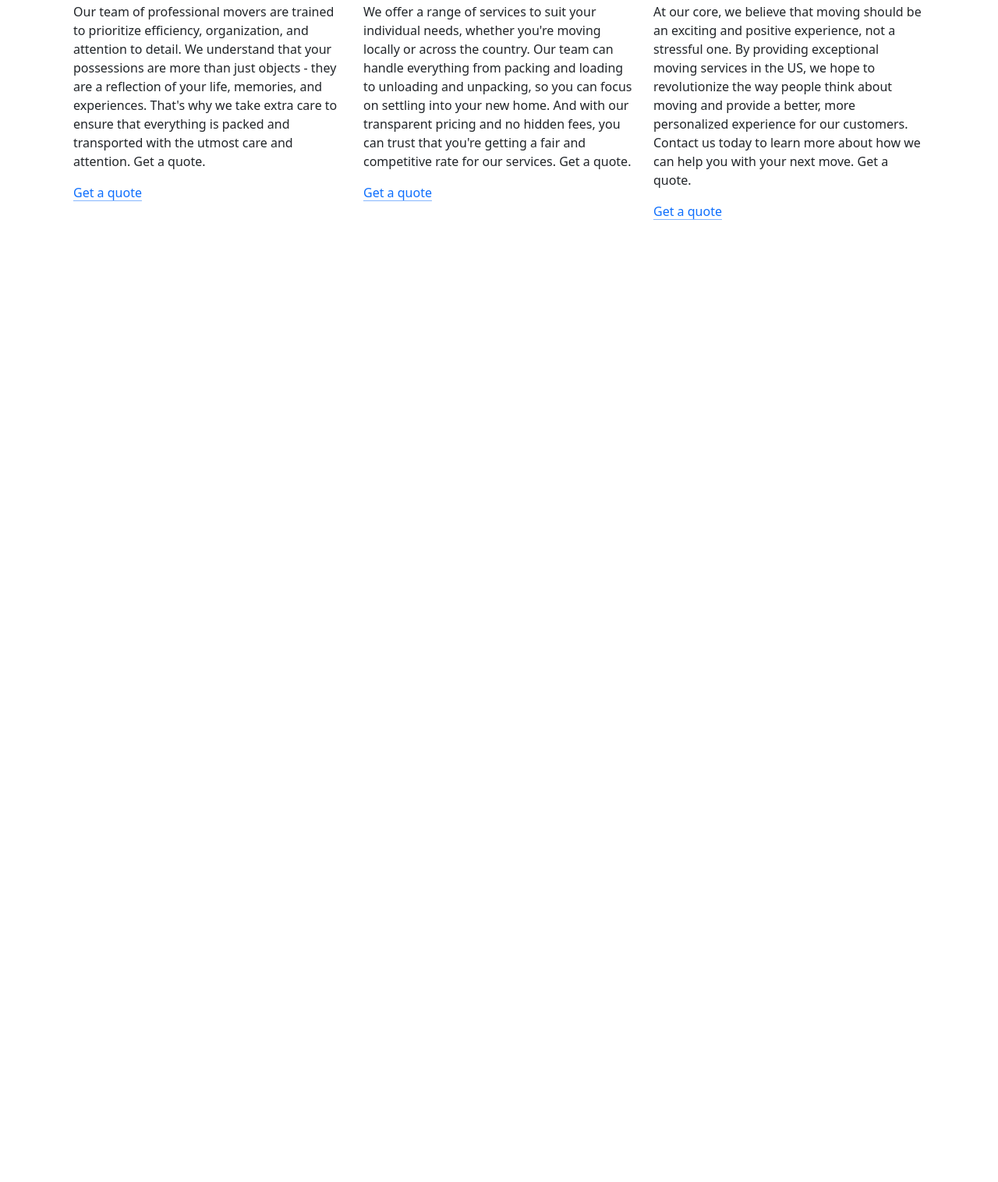
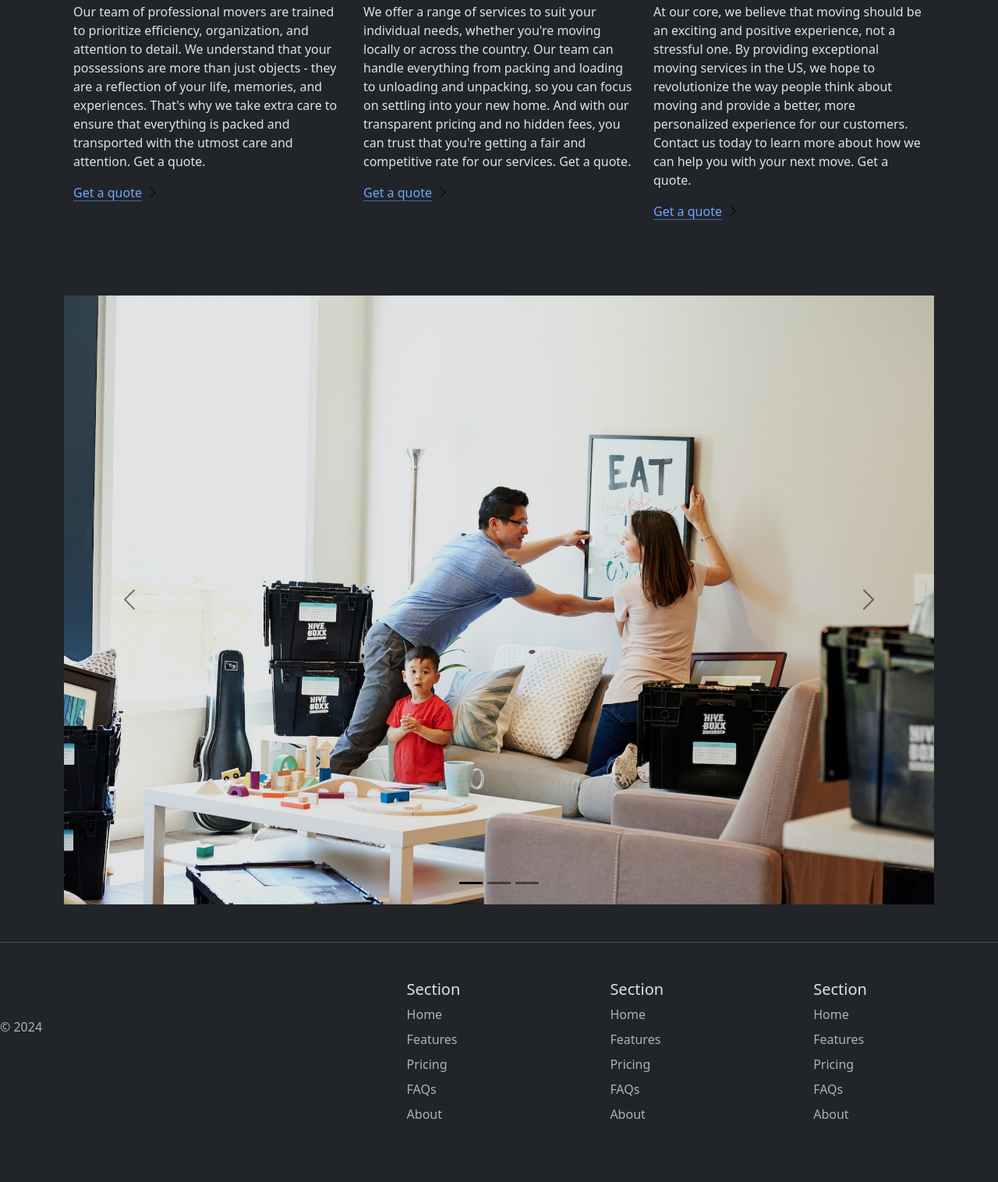
Before and after one commit to dsimplichev/CSS, a plain HTML site: page Bootstrap+Components/11.2 Bootstrap Components/index.html in a window 1280 px wide. Shown: the part 1063-2579 px from the top of the page at 78% size. Before the commit the page ends 1442 px from the top, so only its background shows below. Drawn offline with nearby package versions, Linux system fonts and the light colour scheme.

Commit message:
finish with bootstrap components

```diff
--- a/Bootstrap+Components/11.2 Bootstrap Components/index.html
+++ b/Bootstrap+Components/11.2 Bootstrap Components/index.html
@@ -1,5 +1,5 @@
 <!DOCTYPE html>
-<html lang="en">
+<html lang="en" data-bs-theme="dark">
 
 <head>
   <meta charset="UTF-8">
@@ -81,7 +81,7 @@
           Get a quote.</p>
         <a href="#" class="icon-link">
           Get a quote
-          <svg class="bi"><use xlink:href="#chevron-right"></use></svg>
+          <img src="./chevron-right.svg" alt="chevron"/>
         </a>
       </div>
       <div class="feature col">
@@ -93,7 +93,7 @@
           Get a quote.</p>
         <a href="#" class="icon-link">
           Get a quote
-          <svg class="bi"><use xlink:href="#chevron-right"></use></svg>
+          <img src="./chevron-right.svg" alt="chevron"/>
         </a>
       </div>
       <div class="feature col">
@@ -105,12 +105,86 @@
           Get a quote.</p>
         <a href="#" class="icon-link">
           Get a quote
-          <svg class="bi"><use xlink:href="#chevron-right"></use></svg>
+          <img src="./chevron-right.svg" alt="chevron"/>
         </a>
       </div>
     </div>
   </div>
 
+  <div class="container">
+  <div id="carouselExampleIndicators" class="carousel slide">
+    <div class="carousel-indicators">
+      <button type="button" data-bs-target="#carouselExampleIndicators" data-bs-slide-to="0" class="active" aria-current="true" aria-label="Slide 1"></button>
+      <button type="button" data-bs-target="#carouselExampleIndicators" data-bs-slide-to="1" aria-label="Slide 2"></button>
+      <button type="button" data-bs-target="#carouselExampleIndicators" data-bs-slide-to="2" aria-label="Slide 3"></button>
+    </div>
+    <div class="carousel-inner">
+      <div class="carousel-item active">
+        <img src="./family.jpg" class="d-block w-100" alt="family">
+      </div>
+      <div class="carousel-item">
+        <img src="./dog.jpg" class="d-block w-100" alt="dog">
+      </div>
+      <div class="carousel-item">
+        <img src="./couple.jpg" class="d-block w-100" alt="couple">
+      </div>
+    </div>
+    <button class="carousel-control-prev" type="button" data-bs-target="#carouselExampleIndicators" data-bs-slide="prev">
+      <span class="carousel-control-prev-icon" aria-hidden="true"></span>
+      <span class="visually-hidden">Previous</span>
+    </button>
+    <button class="carousel-control-next" type="button" data-bs-target="#carouselExampleIndicators" data-bs-slide="next">
+      <span class="carousel-control-next-icon" aria-hidden="true"></span>
+      <span class="visually-hidden">Next</span>
+    </button>
+  </div>
+</div>
+
+<footer class="row row-cols-1 row-cols-sm-2 row-cols-md-5 py-5 my-5 border-top">
+  <div class="col mb-3">
+    <a href="/" class="d-flex align-items-center mb-3 link-body-emphasis text-decoration-none">
+      <svg class="bi me-2" width="40" height="32"><use xlink:href="#bootstrap"></use></svg>
+    </a>
+    <p class="text-body-secondary">© 2024</p>
+  </div>
+
+  <div class="col mb-3">
+
+  </div>
+
+  <div class="col mb-3">
+    <h5>Section</h5>
+    <ul class="nav flex-column">
+      <li class="nav-item mb-2"><a href="#" class="nav-link p-0 text-body-secondary">Home</a></li>
+      <li class="nav-item mb-2"><a href="#" class="nav-link p-0 text-body-secondary">Features</a></li>
+      <li class="nav-item mb-2"><a href="#" class="nav-link p-0 text-body-secondary">Pricing</a></li>
+      <li class="nav-item mb-2"><a href="#" class="nav-link p-0 text-body-secondary">FAQs</a></li>
+      <li class="nav-item mb-2"><a href="#" class="nav-link p-0 text-body-secondary">About</a></li>
+    </ul>
+  </div>
+
+  <div class="col mb-3">
+    <h5>Section</h5>
+    <ul class="nav flex-column">
+      <li class="nav-item mb-2"><a href="#" class="nav-link p-0 text-body-secondary">Home</a></li>
+      <li class="nav-item mb-2"><a href="#" class="nav-link p-0 text-body-secondary">Features</a></li>
+      <li class="nav-item mb-2"><a href="#" class="nav-link p-0 text-body-secondary">Pricing</a></li>
+      <li class="nav-item mb-2"><a href="#" class="nav-link p-0 text-body-secondary">FAQs</a></li>
+      <li class="nav-item mb-2"><a href="#" class="nav-link p-0 text-body-secondary">About</a></li>
+    </ul>
+  </div>
+
+  <div class="col mb-3">
+    <h5>Section</h5>
+    <ul class="nav flex-column">
+      <li class="nav-item mb-2"><a href="#" class="nav-link p-0 text-body-secondary">Home</a></li>
+      <li class="nav-item mb-2"><a href="#" class="nav-link p-0 text-body-secondary">Features</a></li>
+      <li class="nav-item mb-2"><a href="#" class="nav-link p-0 text-body-secondary">Pricing</a></li>
+      <li class="nav-item mb-2"><a href="#" class="nav-link p-0 text-body-secondary">FAQs</a></li>
+      <li class="nav-item mb-2"><a href="#" class="nav-link p-0 text-body-secondary">About</a></li>
+    </ul>
+  </div>
+</footer>
 
 </body>
 
```
